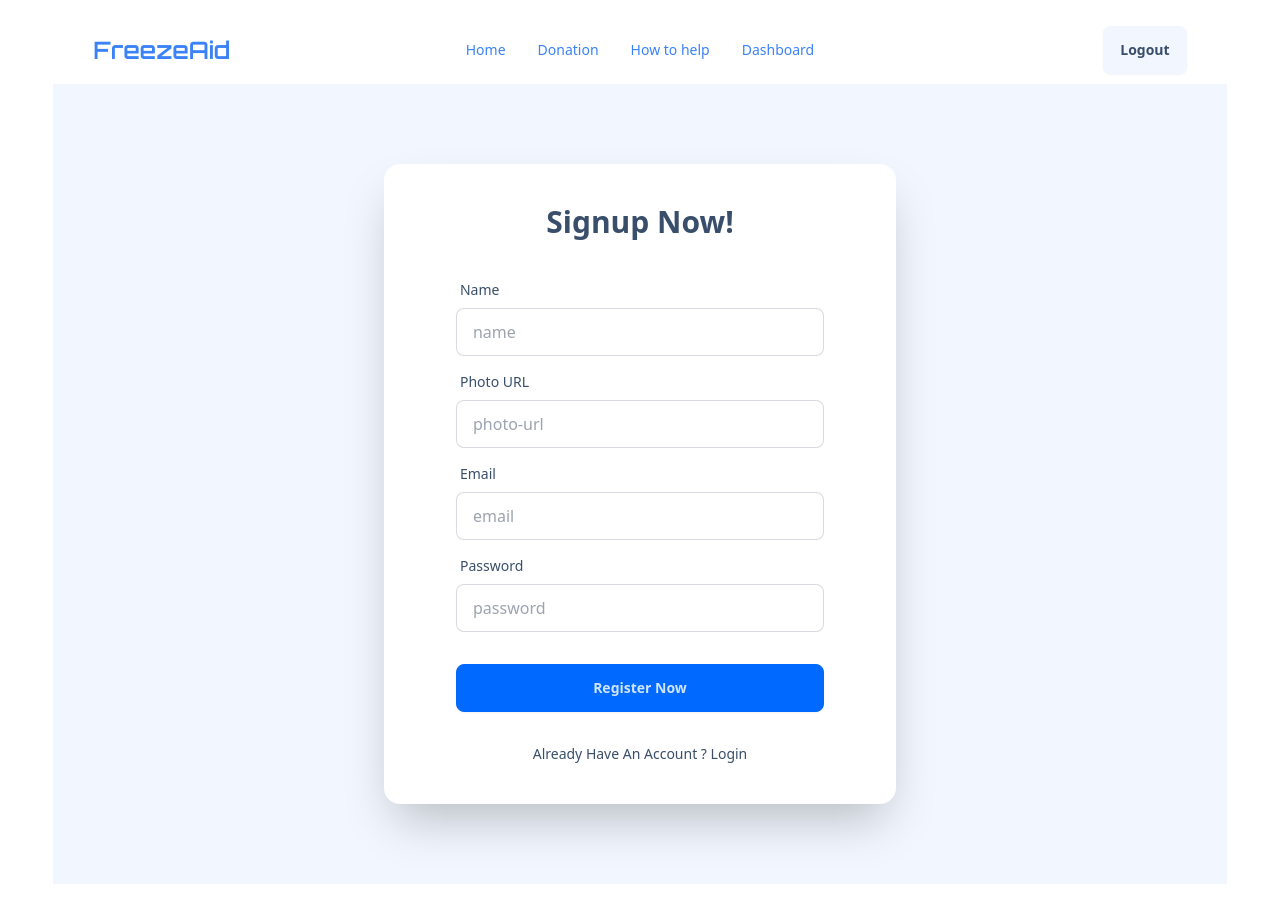
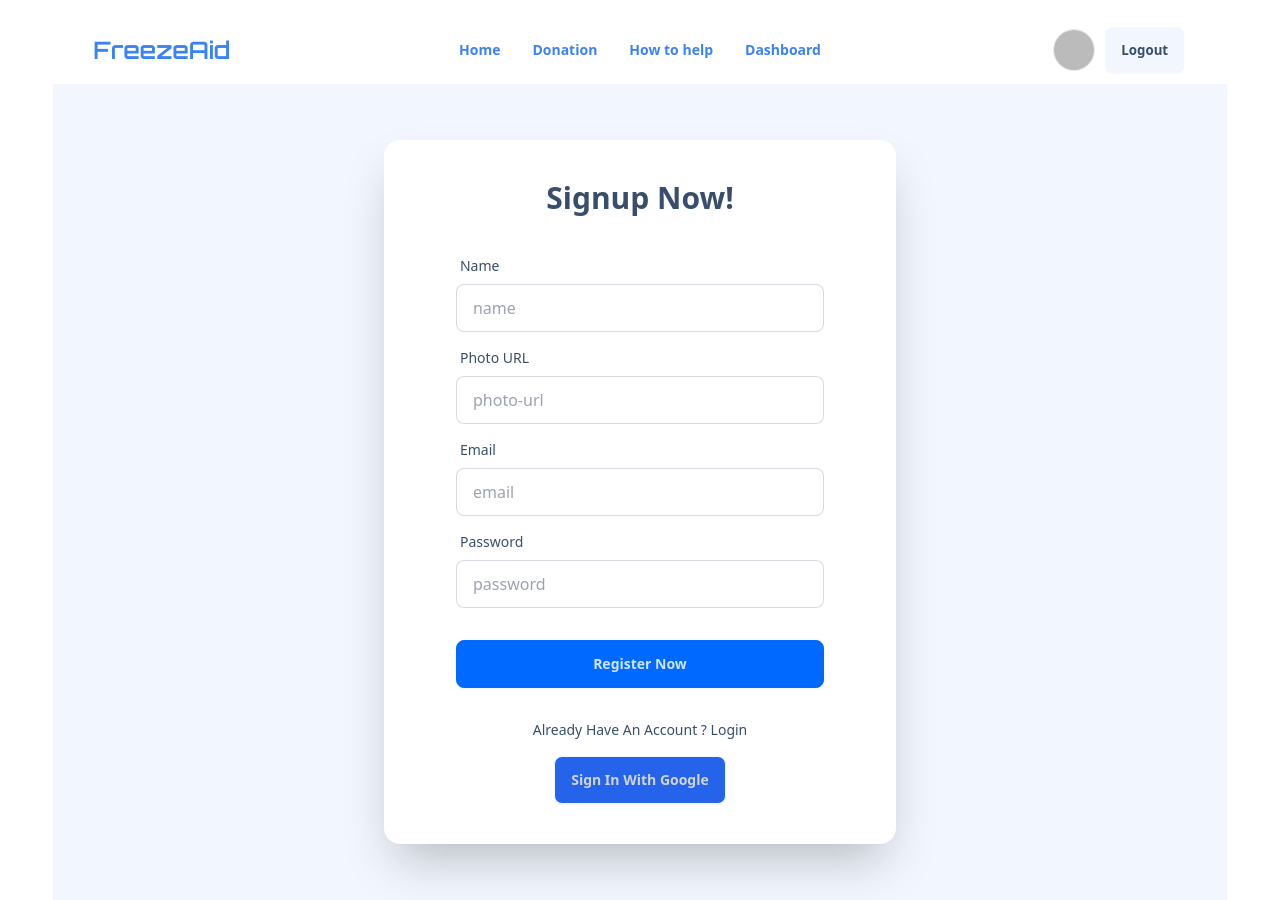
Before and after one commit to salehsiam/freeze-aid-client, a React (Vite) app: page /register in a window 1280 px wide. Built offline with nearby package versions, Linux system fonts and the light colour scheme; no server answers; sample sign-in values are in the browser's storage.

Commit message:
password validation

```diff
--- a/package.json
+++ b/package.json
@@ -18,6 +18,7 @@
     "react": "^18.3.1",
     "react-dom": "^18.3.1",
     "react-hot-toast": "^2.4.1",
+    "react-icons": "^5.3.0",
     "react-responsive-carousel": "^3.2.23",
     "react-router-dom": "^6.28.0",
     "sort-by": "^1.2.0",
--- a/src/components/component/Navbar.jsx
+++ b/src/components/component/Navbar.jsx
@@ -1,6 +1,7 @@
 import React, { useContext } from "react";
 import { Link, NavLink } from "react-router-dom";
 import { AuthContext } from "../../provider/AuthProvider";
+import { FaUserCircle } from "react-icons/fa";
 
 const Navbar = () => {
   const { user, logout } = useContext(AuthContext);
@@ -15,21 +16,62 @@ const Navbar = () => {
         <div className="navbar-center hidden lg:flex">
           <ul className="menu menu-horizontal px-1">
             <li>
-              <NavLink to="/">Home</NavLink>
+              <NavLink
+                className={({ isActive }) =>
+                  ` font-semibold py-2  ${isActive ? "underline " : ""}`
+                }
+                to="/"
+              >
+                Home
+              </NavLink>
             </li>
             <li>
-              <NavLink to="/donation">Donation</NavLink>
+              <NavLink
+                className={({ isActive }) =>
+                  ` font-semibold py-2  ${isActive ? "underline " : ""}`
+                }
+                to="/donation"
+              >
+                Donation
+              </NavLink>
             </li>
 
             <li>
-              <NavLink to="/how-to-help">How to help</NavLink>
+              <NavLink
+                className={({ isActive }) =>
+                  ` font-semibold py-2  ${isActive ? "underline " : ""}`
+                }
+                to="/how-to-help"
+              >
+                How to help
+              </NavLink>
             </li>
             <li>
-              <NavLink to="/dashboard">Dashboard</NavLink>
+              <NavLink
+                className={({ isActive }) =>
+                  ` font-semibold py-2  ${isActive ? "underline " : ""}`
+                }
+                to="/dashboard"
+              >
+                Dashboard
+              </NavLink>
             </li>
           </ul>
         </div>
         <div className="navbar-end">
+          <div className="mr-2 border rounded-full">
+            {user?.photoURL ? (
+              <img
+                title={user.displayName}
+                className="w-10 h-10  rounded-full"
+                src={user.photoURL}
+                alt=""
+              />
+            ) : (
+              <FaUserCircle className="text-4xl" />
+            )}
+          </div>
+          <div className="hidden lg:block">
             {user ? (
               <button className="btn" onClick={logout}>
                 Logout
@@ -39,6 +81,7 @@ const Navbar = () => {
                 Login
               </Link>
             )}
+          </div>
           <div className="dropdown">
             <div tabIndex={0} role="button" className="btn btn-ghost lg:hidden">
               <svg
@@ -58,7 +101,7 @@ const Navbar = () => {
             </div>
             <ul
               tabIndex={0}
-              className="menu menu-sm right-0 dropdown-content bg-base-200 text-black rounded-box z-[1] mt-3 w-52 p-2 shadow"
+              className="menu menu-sm right-0 dropdown-content bg-base-200 text-black rounded-box z-20 mt-3 w-52 p-2 shadow"
             >
               <li>
                 <NavLink to="/">Home</NavLink>
@@ -73,7 +116,13 @@ const Navbar = () => {
                 <NavLink to="/dashboard">Dashboard</NavLink>
               </li>
               <li>
+                {user ? (
+                  <button className=" text-start bg-blue-300" onClick={logout}>
+                    Logout
+                  </button>
+                ) : (
                   <NavLink to="/login">Login</NavLink>
+                )}
               </li>
             </ul>
           </div>
--- a/src/components/pages/Auth/Login.jsx
+++ b/src/components/pages/Auth/Login.jsx
@@ -4,7 +4,7 @@ import { AuthContext } from "../../../provider/AuthProvider";
 import toast from "react-hot-toast";
 
 const Login = () => {
-  const { userLogin, setUser } = useContext(AuthContext);
+  const { userLogin, setUser, signInWithGoogle } = useContext(AuthContext);
   const [error, setError] = useState({});
   const location = useLocation();
   const navigate = useNavigate();
@@ -22,10 +22,16 @@ const Login = () => {
       .catch((error) => {
         const errorCode = error.code;
         // const errorMessage = error.message;
-        toast(errorCode);
+        toast.error("invaild email or password");
 
         // ..
       });
+  };
+
+  const handleGoogleSignIn = () => {
+    signInWithGoogle().then((result) => {
+      navigate(location?.state ? location.state : "/");
+    });
   };
   return (
     <div className="md:min-h-screen w-11/12 mx-auto bg-base-200 flex justify-center items-center">
@@ -68,6 +74,12 @@ const Login = () => {
         <p className="text-center text-sm">
           Don't Have An Account ? <Link to="/register">Register</Link>
         </p>
+        <button
+          onClick={handleGoogleSignIn}
+          className="bg-blue-600 py-2 btn mt-4 text-gray-300 mx-auto"
+        >
+          Sign In With Google
+        </button>
       </div>
     </div>
   );
--- a/src/components/pages/Auth/Register.jsx
+++ b/src/components/pages/Auth/Register.jsx
@@ -1,10 +1,13 @@
 import { useContext } from "react";
 import { Link, useNavigate } from "react-router-dom";
 import { AuthContext } from "../../../provider/AuthProvider";
+import toast from "react-hot-toast";
 
 const Register = () => {
-  const { createNewUser, setUser, updateUserProfile } = useContext(AuthContext);
+  const { createNewUser, setUser, updateUserProfile, signInWithGoogle } =
+    useContext(AuthContext);
   const navigate = useNavigate();
+
   const handleRegister = (e) => {
     e.preventDefault();
     const form = new FormData(e.target);
@@ -12,6 +15,12 @@ const Register = () => {
     const photo = form.get("photo");
     const email = form.get("email");
     const password = form.get("password");
+    const passwordRegex = /^(?=.*[a-z])(?=.*[A-Z]).{6,}$/;
+    if (!passwordRegex.test(password)) {
+      return toast.error(
+        "Password is not valid , Password will be at least one uppercase one lowercase and length must be 6 digit "
+      );
+    }
     createNewUser(email, password)
       .then((result) => {
         const user = result.user;
@@ -29,6 +38,12 @@ const Register = () => {
         // ..
       });
   };
+  const handleGoogleSignIn = () => {
+    signInWithGoogle().then((result) => {
+      navigate(location?.state ? location.state : "/");
+    });
+  };
+
   return (
     <div className="min-h-screen w-11/12 mx-auto bg-base-200 flex justify-center items-center">
       <div className="card my-14 bg-base-100 w-full max-w-lg shrink-0 shadow-2xl p-10">
@@ -89,6 +104,12 @@ const Register = () => {
         <p className="text-center text-sm">
           Already Have An Account ? <Link to="/login">Login</Link>
         </p>
+        <button
+          onClick={handleGoogleSignIn}
+          className="bg-blue-600 py-2 btn mt-4 text-gray-300 mx-auto"
+        >
+          Sign In With Google
+        </button>
       </div>
     </div>
   );
--- a/src/components/pages/HowToHelp.jsx
+++ b/src/components/pages/HowToHelp.jsx
@@ -85,13 +85,13 @@ const HowToHelp = () => {
           </p>
           <div className="flex flex-col md:flex-row justify-center gap-4">
             <a
-              href="/campaigns"
+              href="#"
               className="bg-blue-500 text-white py-3 px-6 rounded-lg hover:bg-blue-600"
             >
               Explore Campaigns
             </a>
             <a
-              href="/volunteer"
+              href="#"
               className="bg-green-500 text-white py-3 px-6 rounded-lg hover:bg-green-600"
             >
               Join as Volunteer
--- a/src/provider/AuthProvider.jsx
+++ b/src/provider/AuthProvider.jsx
@@ -2,8 +2,10 @@ import { createContext, useEffect, useState } from "react";
 import {
   createUserWithEmailAndPassword,
   getAuth,
+  GoogleAuthProvider,
   onAuthStateChanged,
   signInWithEmailAndPassword,
+  signInWithPopup,
   signOut,
   updateProfile,
 } from "firebase/auth";
@@ -11,6 +13,7 @@ import app from "../components/firebase/firebase.config";
 
 export const AuthContext = createContext();
 const auth = getAuth(app);
+const googleProvider = new GoogleAuthProvider();
 
 const AuthProvider = ({ children }) => {
   const [user, setUser] = useState({});
@@ -23,6 +26,9 @@ const AuthProvider = ({ children }) => {
     return signInWithEmailAndPassword(auth, email, password);
   };
 
+  const signInWithGoogle = () => {
+    return signInWithPopup(auth, googleProvider);
+  };
   const logout = () => {
     setLoading(true);
     return signOut(auth);
@@ -38,6 +44,7 @@ const AuthProvider = ({ children }) => {
     logout,
     loading,
     updateUserProfile,
+    signInWithGoogle,
   };
   console.log(user);
   useEffect(() => {
```
Also changed, not shown: 1 other file (tests, documents, lock files or other folders). Lines whose indentation alone changed are shown as unchanged.
